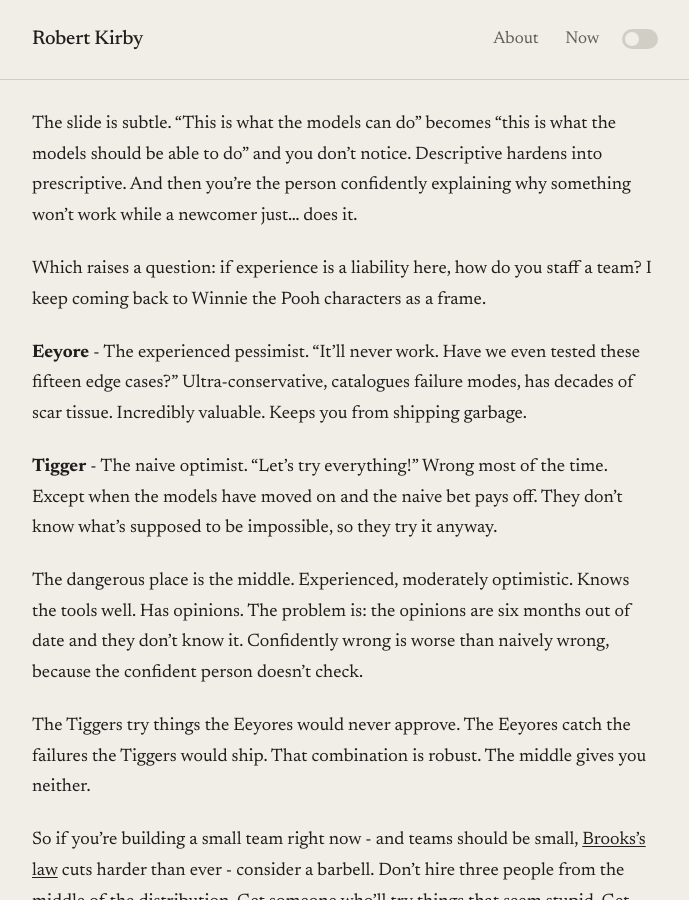
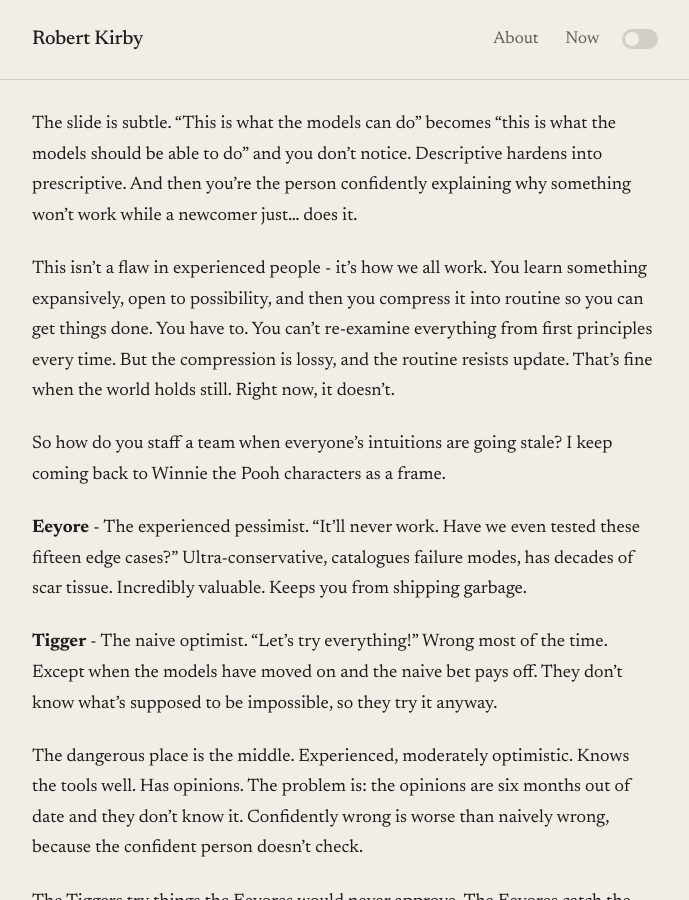
Before and after one commit to rob137/rob137.github.io, a Jekyll site: the page built from _posts/2026-02-18-is-ought.md, in a window 1280 px wide and 900 px high, scrolled down 619 px. Shown: the whole window, without its empty margins (295-984 px from the left). Built offline with Jekyll 4.4.1, drawn with Linux system fonts in a browser that asks for light colours.

Commit message:
Expand on cognitive compression - not a flaw, just how humans work
Co-Authored-By: Claude Opus 4.5 <noreply@anthropic.com>

```diff
--- a/_posts/2026-02-18-is-ought.md
+++ b/_posts/2026-02-18-is-ought.md
@@ -14,7 +14,9 @@ Your beliefs about what the models can and can't do are going stale faster than
 
 The slide is subtle. "This is what the models can do" becomes "this is what the models should be able to do" and you don't notice. Descriptive hardens into prescriptive. And then you're the person confidently explaining why something won't work while a newcomer just... does it.
 
-Which raises a question: if experience is a liability here, how do you staff a team? I keep coming back to Winnie the Pooh characters as a frame.
+This isn't a flaw in experienced people - it's how we all work. You learn something expansively, open to possibility, and then you compress it into routine so you can get things done. You have to. You can't re-examine everything from first principles every time. But the compression is lossy, and the routine resists update. That's fine when the world holds still. Right now, it doesn't.
+
+So how do you staff a team when everyone's intuitions are going stale? I keep coming back to Winnie the Pooh characters as a frame.
 
 **Eeyore** - The experienced pessimist. "It'll never work. Have we even tested these fifteen edge cases?" Ultra-conservative, catalogues failure modes, has decades of scar tissue. Incredibly valuable. Keeps you from shipping garbage.
 
```
